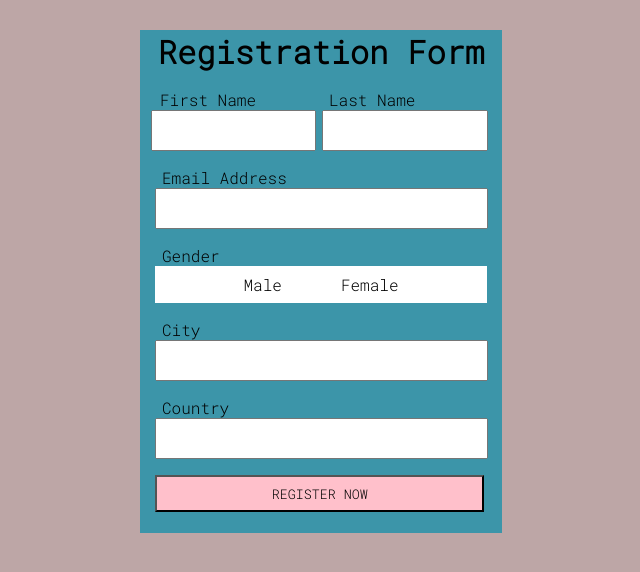
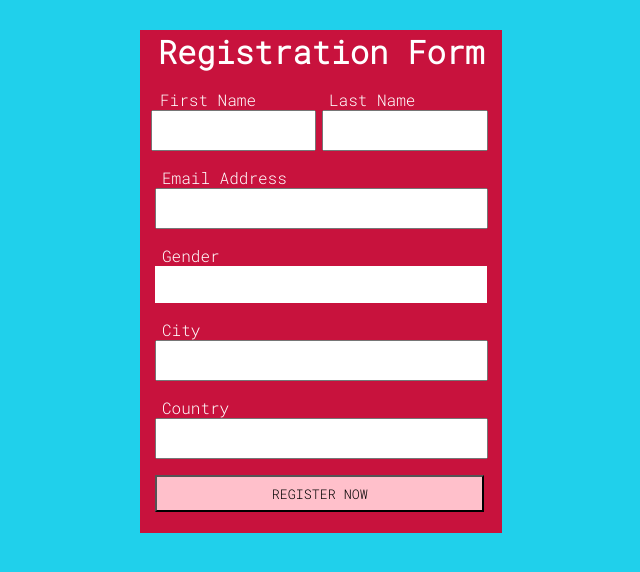
Before and after one commit to pranjal-sarkar/React.js-Contest-1, a React (Create React App) app: page / in a window 1280 px wide. Shown: the top 572 px of the page, without its empty margins (319-959 px from the left). Built offline with nearby package versions, Linux system fonts and the light colour scheme.

Commit message:
changed some css

```diff
--- a/src/components/Login.css
+++ b/src/components/Login.css
@@ -3,10 +3,11 @@
     padding: 0;
     font-family: 'Roboto', sans-serif;
 font-family: 'Roboto Mono', monospace;
+color: white;
 }
 
 body{
-    background-color: rgba(121, 74, 74, 0.486);
+    background-color: rgba(20, 206, 234, 0.947);
 }
 
 .container{
@@ -20,7 +21,7 @@ body{
 .actualContent{
     height: 503px;
     width: 362px;
-    background-color: rgb(60, 149, 169);
+    background-color: rgba(201, 18, 61, 0.995);
 }
 
 .nameBox{
@@ -136,6 +137,7 @@ body{
     height: 37px;
 
     background-color: pink;
+    color: black;
 }
 
 .registerButton button:hover{
```
